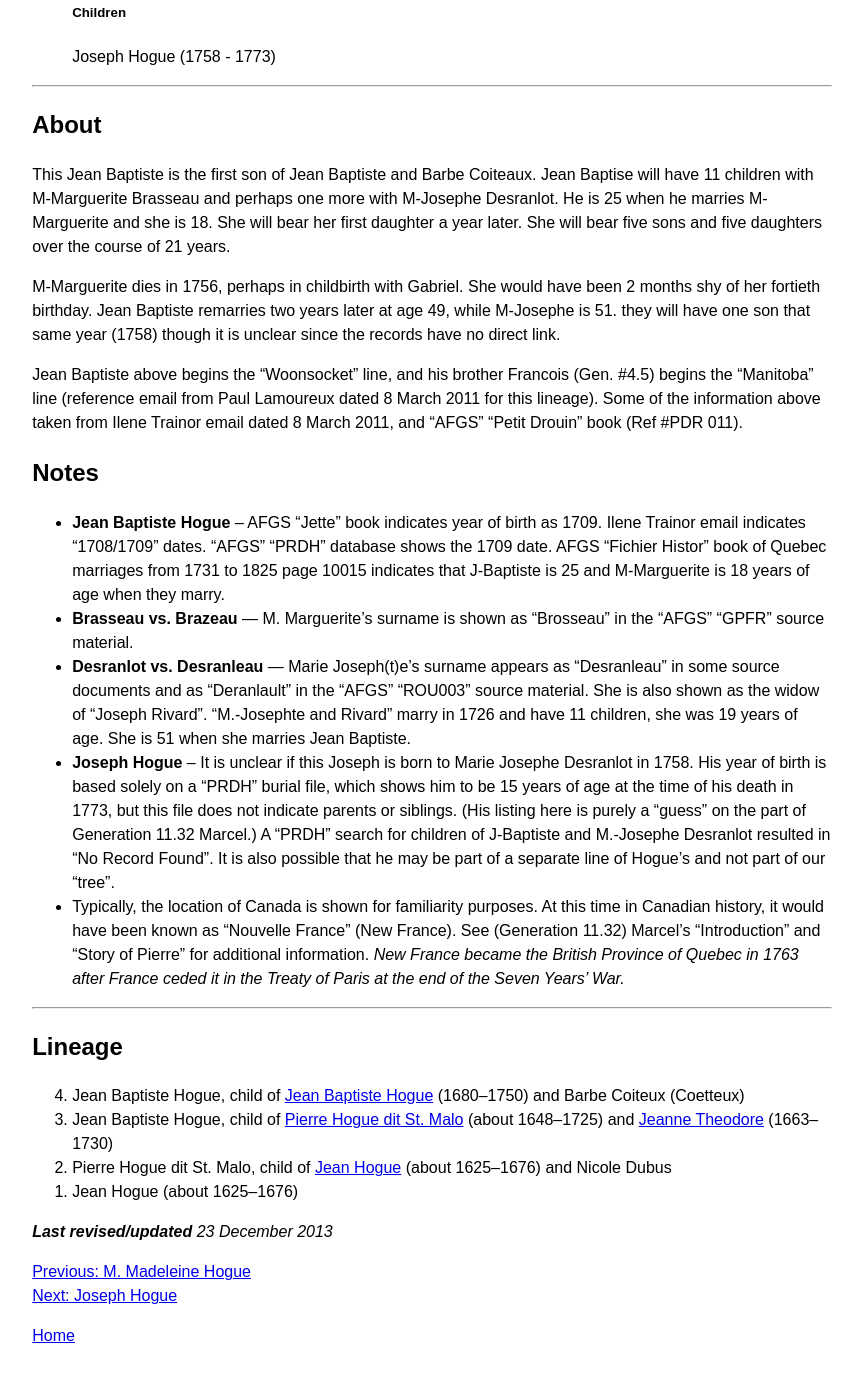
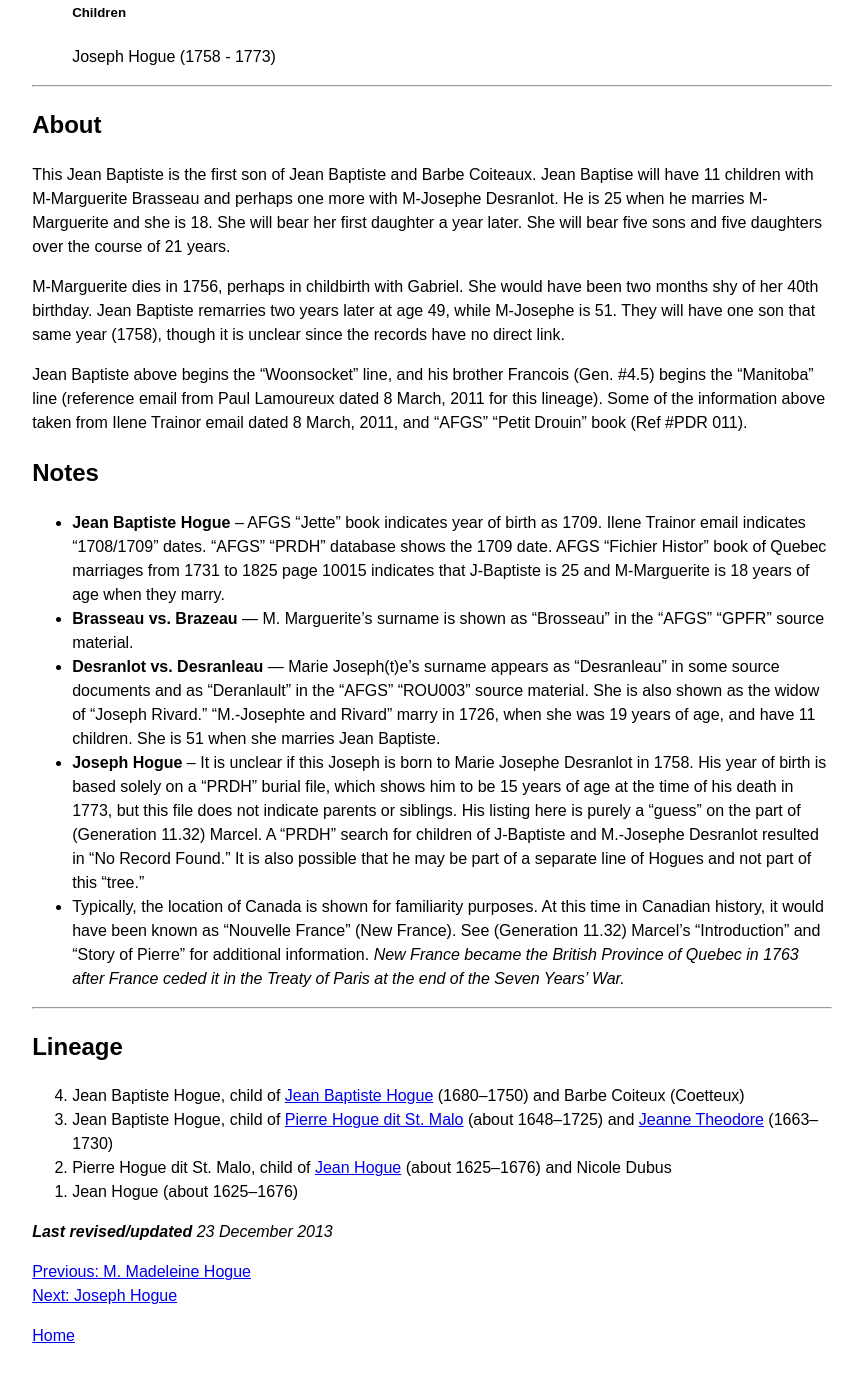
Before and after one commit to highchair/hogue-family-ancestry, a Jekyll site: the page built from _people/1709-jean-b-hogue.md, in a window 1280 px wide and 1400 px high, scrolled down 1239 px. Shown: the top 1382 px of the window, without its empty margins (19-882 px from the left). Built offline with Jekyll 4.4.1, drawn with Linux system fonts in a browser that asks for light colours.

Commit message:
Update 1709-jean-b-hogue.md

```diff
--- a/_people/1709-jean-b-hogue.md
+++ b/_people/1709-jean-b-hogue.md
@@ -55,15 +55,15 @@ partners:
 
 This Jean Baptiste is the first son of Jean Baptiste and Barbe Coiteaux. Jean Baptise will have 11 children with M-Marguerite Brasseau and perhaps one more with M-Josephe Desranlot. He is 25 when he marries M-Marguerite and she is 18. She will bear her first daughter a year later. She will bear five sons and five daughters over the course of 21 years.
 
-M-Marguerite dies in 1756, perhaps in childbirth with Gabriel. She would have been 2 months shy of her fortieth birthday. Jean Baptiste remarries two years later at age 49, while M-Josephe is 51. they will have one son that same year (1758) though it is unclear since the records have no direct link.
+M-Marguerite dies in 1756, perhaps in childbirth with Gabriel. She would have been two months shy of her 40th birthday. Jean Baptiste remarries two years later at age 49, while M-Josephe is 51. They will have one son that same year (1758), though it is unclear since the records have no direct link.
 
-Jean Baptiste above begins the "Woonsocket" line, and his brother Francois (Gen. #4.5) begins the "Manitoba" line (reference email from Paul Lamoureux dated 8 March 2011 for this lineage). Some of the information above taken from Ilene Trainor email dated 8 March 2011, and “AFGS” “Petit Drouin” book (Ref #PDR 011).
+Jean Baptiste above begins the "Woonsocket" line, and his brother Francois (Gen. #4.5) begins the "Manitoba" line (reference email from Paul Lamoureux dated 8 March, 2011 for this lineage). Some of the information above taken from Ilene Trainor email dated 8 March, 2011, and “AFGS” “Petit Drouin” book (Ref #PDR 011).
 
 
 ## Notes
 
 + **Jean Baptiste Hogue** – AFGS “Jette” book indicates year of birth as 1709. Ilene Trainor email indicates “1708/1709” dates. “AFGS” “PRDH” database shows the 1709 date. AFGS “Fichier Histor” book of Quebec marriages from 1731 to 1825 page 10015 indicates that J-Baptiste is 25 and M-Marguerite is 18 years of age when they marry.
 + **Brasseau vs. Brazeau** — M. Marguerite’s surname is shown as “Brosseau” in the “AFGS” “GPFR” source material.
-+ **Desranlot vs. Desranleau** — Marie Joseph(t)e’s surname appears as “Desranleau” in some source documents and as “Deranlault” in the “AFGS” “ROU003” source material. She is also shown as the widow of “Joseph Rivard”.  “M.-Josephte and Rivard” marry in 1726 and have 11 children, she was 19 years of age. She is 51 when she marries Jean Baptiste.
-+ **Joseph Hogue** – It is unclear if this Joseph is born to Marie Josephe Desranlot in 1758. His year of birth is based solely on a “PRDH” burial file, which shows him to be 15 years of age at the time of his death in 1773, but this file does not indicate parents or siblings. (His listing here is purely a “guess” on the part of Generation 11.32 Marcel.) A “PRDH” search for children of J-Baptiste and M.-Josephe Desranlot resulted in “No Record Found”. It is also possible that he may be part of a separate line of Hogue’s and not part of our “tree”.
++ **Desranlot vs. Desranleau** — Marie Joseph(t)e’s surname appears as “Desranleau” in some source documents and as “Deranlault” in the “AFGS” “ROU003” source material. She is also shown as the widow of “Joseph Rivard.” “M.-Josephte and Rivard” marry in 1726, when she was 19 years of age, and have 11 children. She is 51 when she marries Jean Baptiste.
++ **Joseph Hogue** – It is unclear if this Joseph is born to Marie Josephe Desranlot in 1758. His year of birth is based solely on a “PRDH” burial file, which shows him to be 15 years of age at the time of his death in 1773, but this file does not indicate parents or siblings. His listing here is purely a “guess” on the part of (Generation 11.32) Marcel. A “PRDH” search for children of J-Baptiste and M.-Josephe Desranlot resulted in “No Record Found.” It is also possible that he may be part of a separate line of Hogues and not part of this “tree.”
 + Typically, the location of Canada is shown for familiarity purposes. At this time in Canadian history, it would have been known as “Nouvelle France” (New France). See (Generation 11.32) Marcel’s “Introduction” and “Story of Pierre” for additional information. _New France became the British Province of Quebec in 1763 after France ceded it in the Treaty of Paris at the end of the Seven Years’ War._
```
